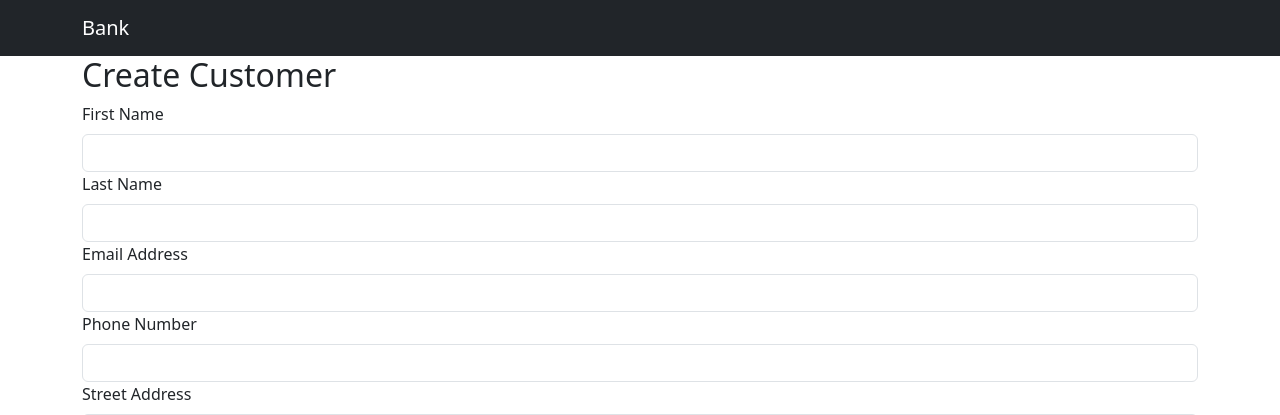
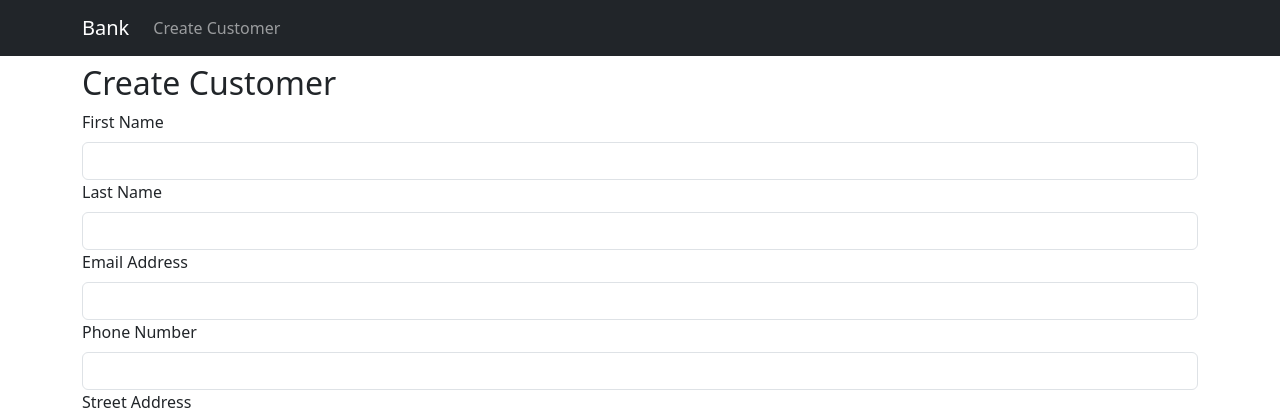
Before and after one commit to pykretexd/bank, a Flask app: page /customer/create in a window 1280 px wide. Shown: the top 415 px of the page. Run offline with Flask 3, Linux system fonts and the light colour scheme; parts of the project's set-up code (start-up, migrations or seed data) failed here and were passed over; some libraries are stand-ins or nearby versions.

Commit message:
Add link to customer creation page and flashed messages

```diff
--- a/src/templates/base.html
+++ b/src/templates/base.html
@@ -14,12 +14,23 @@
         <title>Bank</title>
     </head>
     <body>
-        <nav class='navbar navbar-expand-lg navbar-dark bg-dark'>
+        <nav class='navbar navbar-expand-lg navbar-dark bg-dark mb-2'>
             <div class='container'>
                 <a class='navbar-brand' href='{{ url_for('index') }}'>Bank</a>
+                <div class='collapse navbar-collapse'>
+                    <div class='navbar-nav'>
+                        <a class='nav-link' href="{{ url_for('create_customer') }}">Create Customer</a>
+                    </div>
+                </div>
             </div>
         </nav>
         <div class='container'>
+            {% for message in get_flashed_messages() %}
+                <div class='alert alert-warning alert-dismissable fade show d-flex justify-content-between' role='alert'>
+                    {{ message }}
+                    <button type='button' class='btn-close' data-bs-dismiss='alert' aria-label='Close'></button>
+                </div>
+            {% endfor %}
             {% block content %}{% endblock %}
         </div>
         <script type="text/javascript" charset="utf8" src="https://code.jquery.com/jquery-3.6.0.min.js"></script>
```
